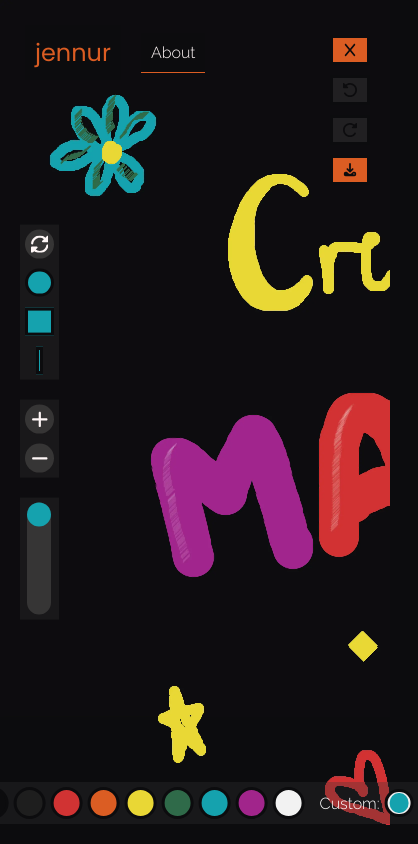
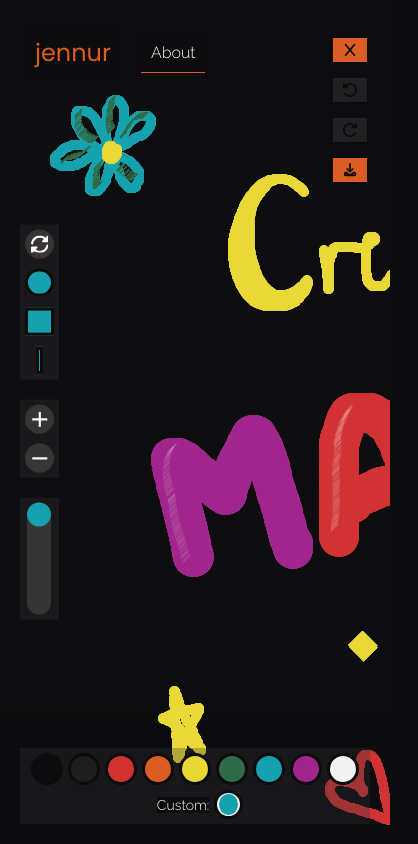
Before and after one commit to jennur/jennurate, a React (Vite) app: page /#/ in a window 390 px wide. Shown: the whole page, 418 px wide, since content can reach past the window. Built offline with nearby package versions, Linux system fonts and the light colour scheme.

Commit message:
Fix swatch layout overflow on mobile

```diff
--- a/src/components/ColorPicker/ColorPicker.module.scss
+++ b/src/components/ColorPicker/ColorPicker.module.scss
@@ -7,9 +7,11 @@
   gap: $spacingSm;
   margin-left: $spacingMd;
 
-  // .label {
-
-  // }
+  .label {
+    font-size: $fontSizeSm;
+    user-select: none;
+    background-color: $darkGray;
+  }
 
   .input {
     appearance: none;
--- a/src/components/ColorSwatches/ColorSwatches.module.scss
+++ b/src/components/ColorSwatches/ColorSwatches.module.scss
@@ -4,9 +4,11 @@
   display: flex;
   gap: $spacingSm;
   justify-content: center;
+  flex-wrap: wrap;
   background-color: rgba($lightGray, 0.3);
   padding: $spacingSm;
   width: max-content;
+  max-width: 100%;
 
   .swatch {
     border: none;
--- a/src/pages/DrawingCanvas/DrawingCanvas.module.scss
+++ b/src/pages/DrawingCanvas/DrawingCanvas.module.scss
@@ -78,6 +78,7 @@
     left: 50%;
     transform: translateX(-50%);
     width: max-content;
+    max-width: calc(100% - 2 * $spacingLg);
     z-index: 2;
     pointer-events: none;
   }
```
